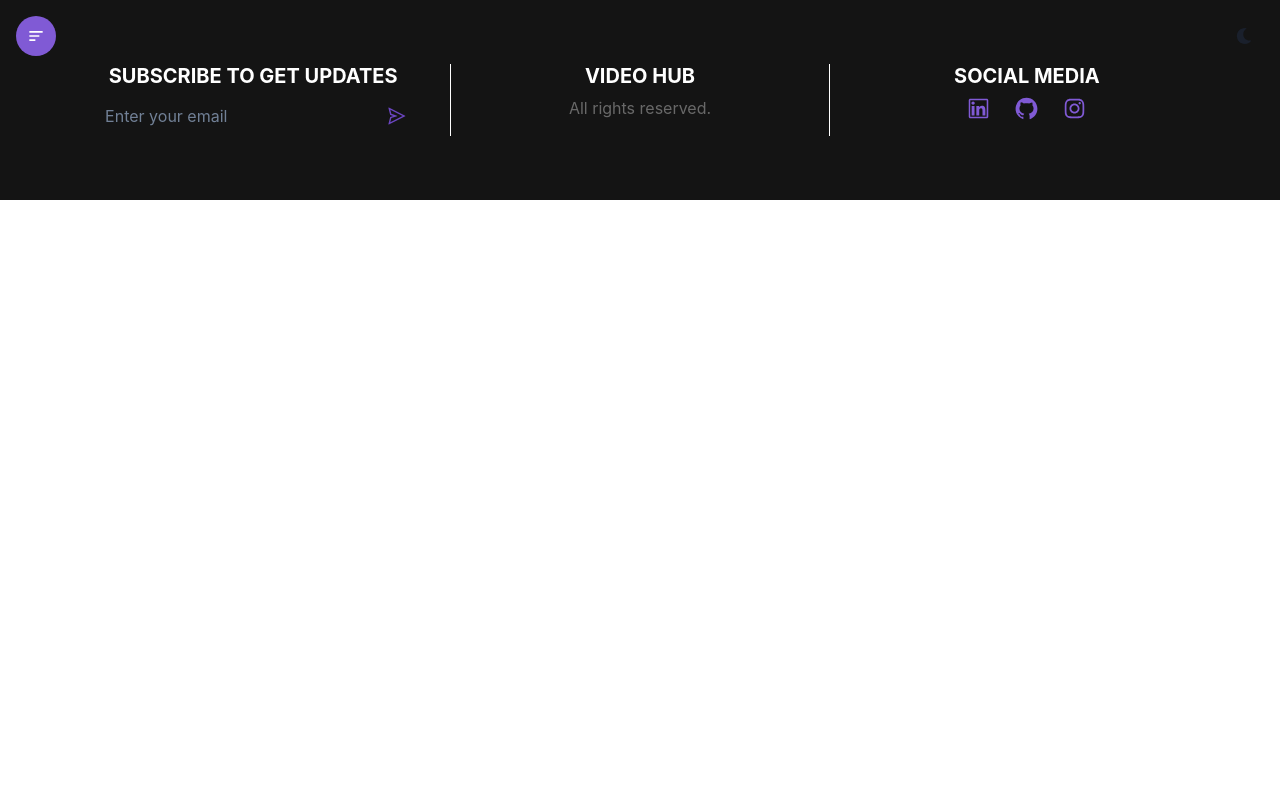
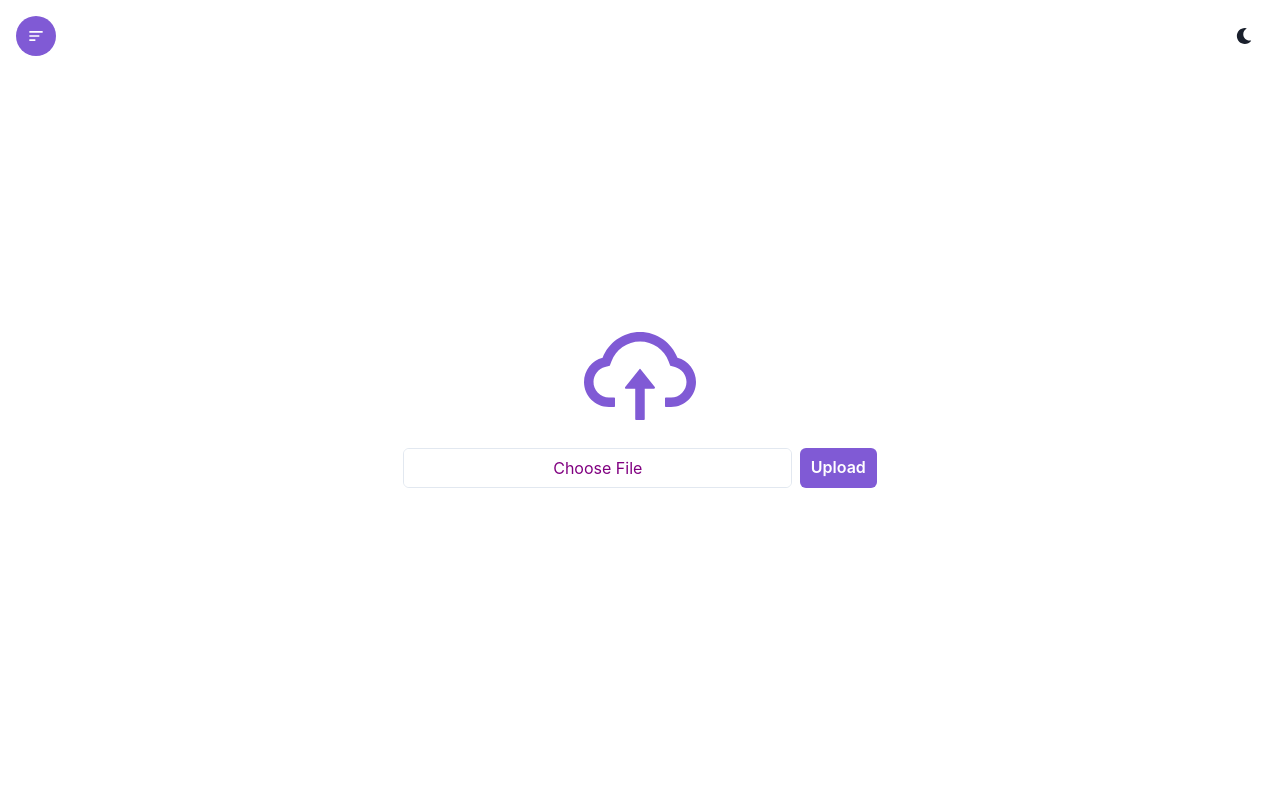
Before and after one commit to ramit-mehta/chakra-ui-react, a React (Create React App) app: page /upload in a window 1280 px wide. Shown: the top 800 px of the page. Built offline with nearby package versions, Linux system fonts and the light colour scheme.

Commit message:
upload section done

```diff
--- a/src/App.js
+++ b/src/App.js
@@ -2,6 +2,7 @@ import { BrowserRouter as Router, Route, Routes } from 'react-router-dom';
 import Footer from './components/Footer';
 import Header from './components/Header';
 import Home from './components/Home';
+import Upload from './components/Upload';
 import Videos from './components/Videos';
 
 function App() {
@@ -11,6 +12,7 @@ function App() {
       <Routes>
         <Route exact path="/" element={<Home />} />
         <Route exact path="/videos" element={<Videos />} />
+        <Route exact path="/upload" element={<Upload />} />
       </Routes>
       <Footer />
     </Router>
--- a/src/components/Upload.jsx
+++ b/src/components/Upload.jsx
@@ -1,8 +1,37 @@
-import { Container } from '@chakra-ui/react';
+import { Button, Container, HStack, Input, VStack } from '@chakra-ui/react';
 import React from 'react';
+import { AiOutlineCloudUpload } from 'react-icons/ai';
 
 const Upload = () => {
-  return <Container maxW={'container.xl'} h={'100vh'} p="16"></Container>;
+  return (
+    <Container maxW={'container.xl'} h={'100vh'} p="16">
+      <VStack h={'full'} justifyContent="center" color={'purple.500'}>
+        <AiOutlineCloudUpload size={'10vmax'} />
+        <form>
+          <HStack>
+            <Input
+              required
+              type={'file'}
+              css={{
+                '&::file-selector-button': {
+                  border: 'none',
+                  width: 'calc(100% + 36px)',
+                  height: '100%',
+                  marginLeft: '-18px',
+                  color: 'purple',
+                  backgroundColor: 'white',
+                  cursor: 'pointer',
+                },
+              }}
+            />
+            <Button colorScheme={'purple'} type="submit">
+              Upload
+            </Button>
+          </HStack>
+        </form>
+      </VStack>
+    </Container>
+  );
 };
 
 export default Upload;
```
